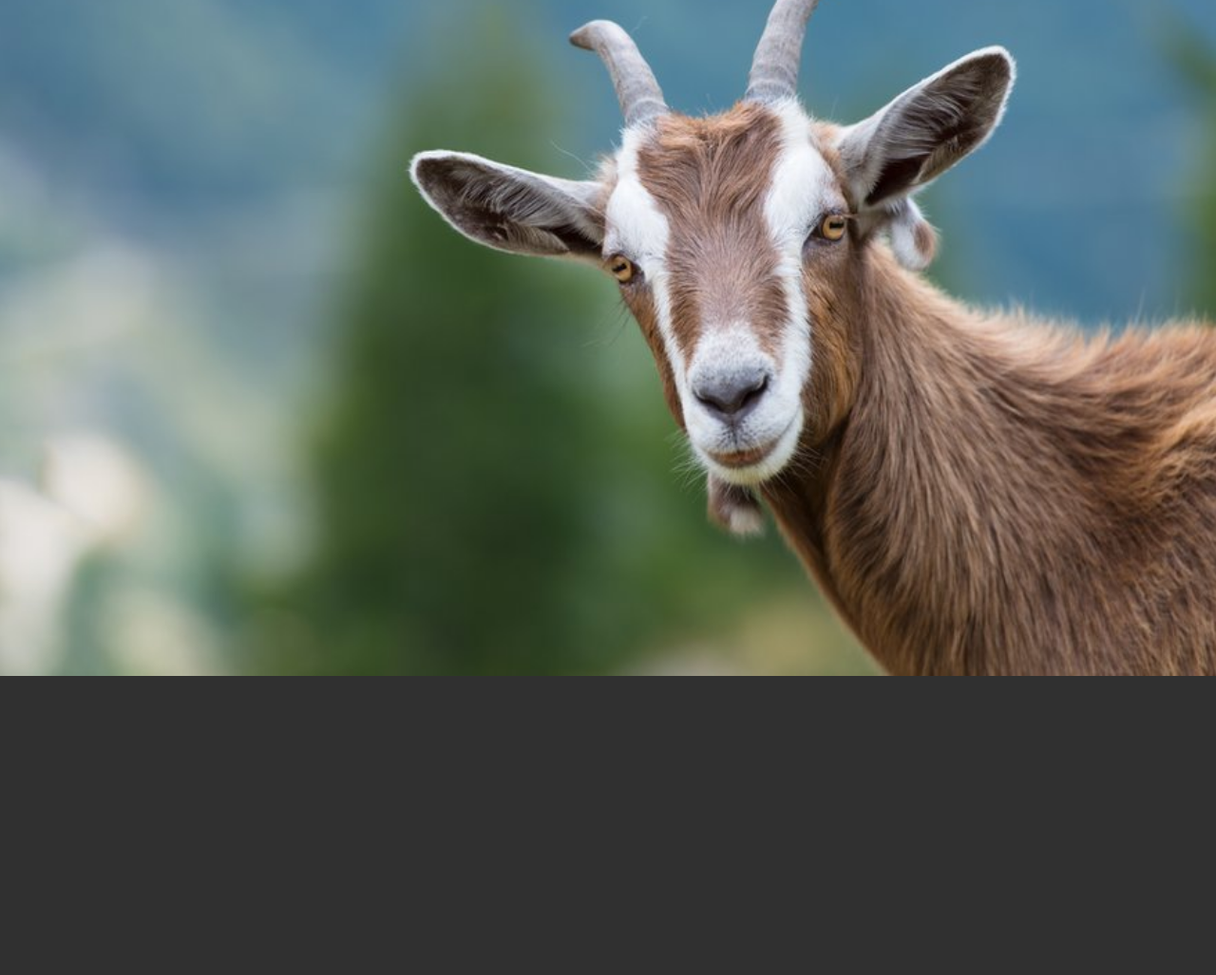
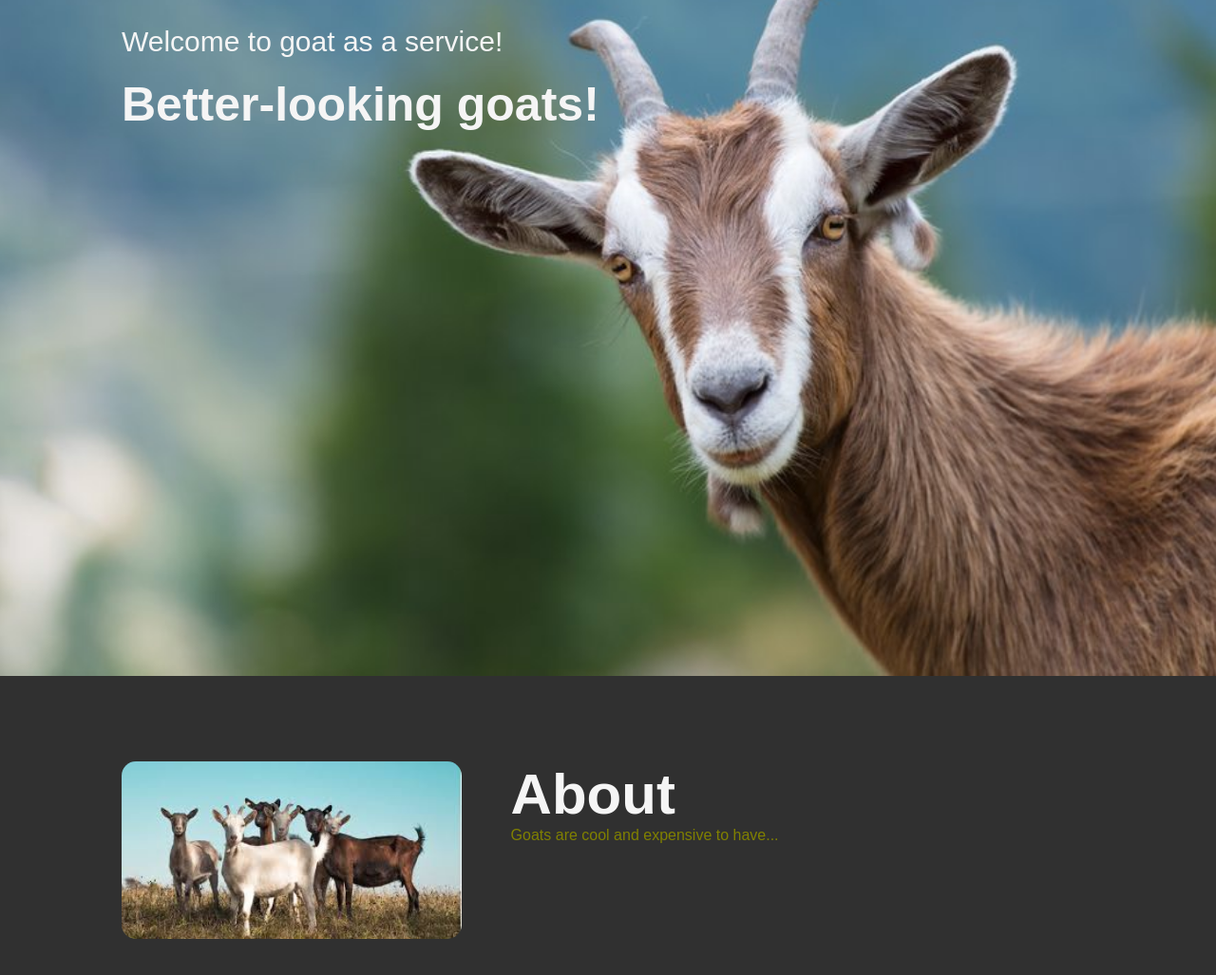
Before and after one commit to lucaslan/goatasaservice, a plain HTML site: page index.html in a window 1280 px wide. Shown: the part 125-1152 px from the top of the page at 95% size. Before the commit the page ends 837 px from the top, so only its background shows below. Drawn offline with Linux system fonts and the light colour scheme.

Commit message:
Add about section

```diff
--- a/index.html
+++ b/index.html
@@ -14,10 +14,26 @@
                     <img src="images/logo2.png" class="logo">
                     <ul>
                         <li><a href="#">Home</a></li>
-                        <li><a href="#">About</a></li>
+                        <li><a href="#about">About</a></li>
                         <li><a href="#">Services</a></li>
                     </ul>
                 </nav>
+                <div class="header-text">
+                    <p>Welcome to goat as a service!</p>
+                    <h1>Better-looking goats!</h1>
+                </div>
+            </div>
+        </div>
+        <!-- about -->
+        <div id="about">
+            <div class="container">
+                <div class="row">
+                    <div class="column-1"><img src="images/goat.jpeg"></div>
+                    <div class="column-2">
+                        <h1 class="sub-title">About</h1>
+                        <p>Goats are cool and expensive to have...</p>
+                    </div>
+                </div>
             </div>
         </div>
     </body>
--- a/style.css
+++ b/style.css
@@ -6,7 +6,7 @@
 }
 body{
     background: #303030;
-    color: #33CC33;
+    color: whitesmoke;
 }
 #header{
     width: 100%;
@@ -36,4 +36,54 @@ nav ul li a{
     color: whitesmoke;
     text-decoration: none;
     font-size: 18px;
+    position: relative;
 }
+nav ul li a::after{
+    content: '';
+    width: 0;
+    height: 3px;
+    background: #303030;
+    position: absolute;
+    left: 0;
+    bottom: -6px;
+    transition: 0.5s;
+}
+nav ul li a:hover::after{
+    width: 100%;
+}
+.header-text{
+    margin-top: 30px;
+    font-size: 30px;
+}
+.header-text h1{
+    margin-top: 20px;
+    font-size: 50px;
+}
+/* about */
+#about{
+    padding: 80px 0;
+    color: olive;
+}
+.row{
+    display: flex;
+    justify-content: space-between;
+    flex-wrap: wrap;
+}
+.column-1{
+    flex-basis: 35%;
+}
+.column-1 img{
+    width: 100%;
+    border-radius: 15px;
+}
+.column-2{
+    flex-basis: 60%;
+}
+.sub-title{
+    font-size: 60px;
+    font-weight: 600;
+    color: whitesmoke;
+}
+.p{
+    color: olive;
+}
```
Also changed, not shown: images/goat.jpeg (renamed from goat.jpeg).
